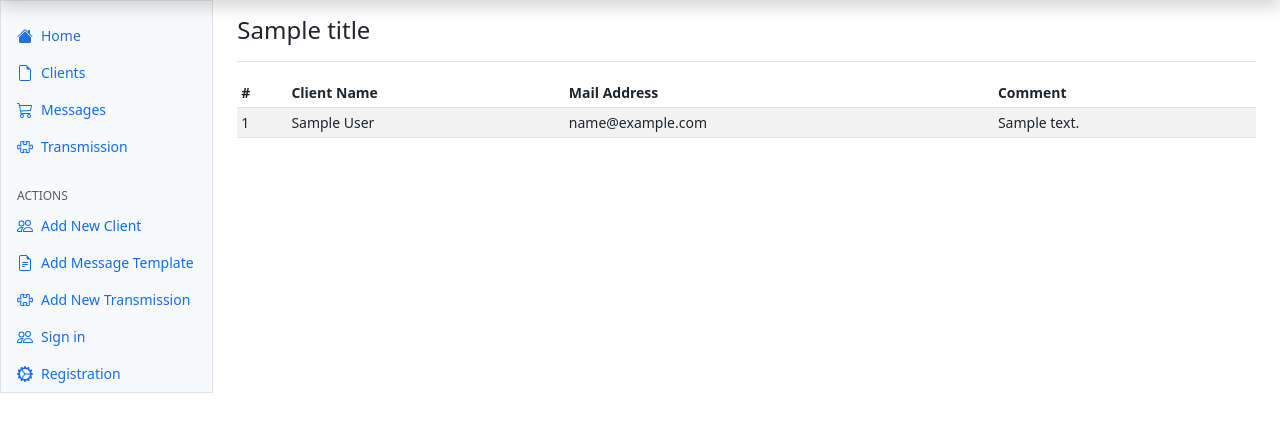
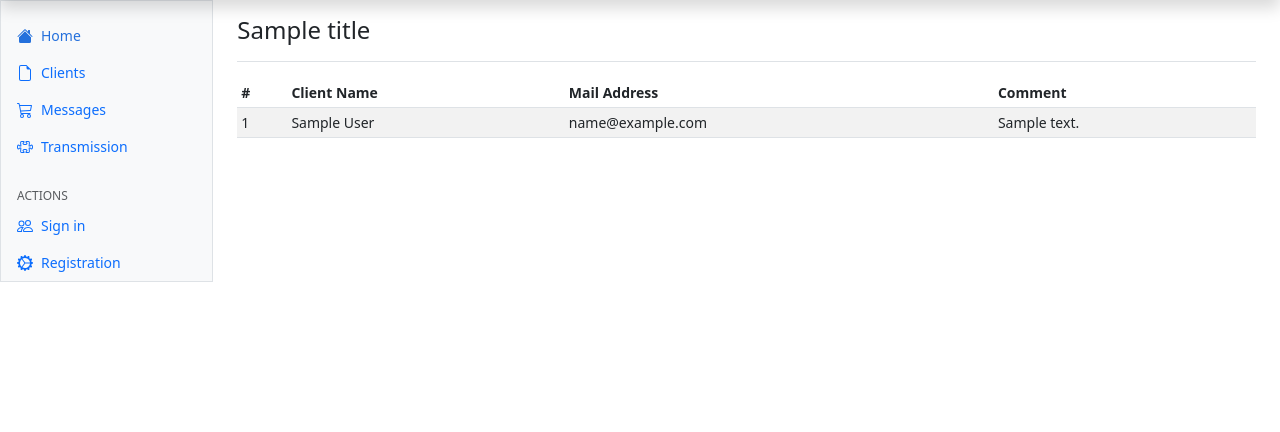
Before and after one commit to puz27/Education_coursework_6, a Django app: template mailing/templates/mailing/clients.html in a window 1280 px wide. Shown: the part 48-480 px from the top of the page. Run offline with Django 4.2, Linux system fonts and the light colour scheme; the template is opened without the code that fills it: most values are stand-ins (such as "Sample title", 1, 10 or a date in 2020); parts of the project's set-up code (start-up, migrations or seed data) failed here and were passed over.

Commit message:
change user rights in templates

```diff
--- a/mailing/templates/mailing/base.html
+++ b/mailing/templates/mailing/base.html
@@ -221,38 +221,45 @@
                 Messages
               </a>
             </li>
+
             <li class="nav-item">
               <a class="nav-link d-flex align-items-center gap-2" href="{% url 'mailing:transmissions' %}">
                 <svg class="bi"><use xlink:href="#puzzle"/></svg>
                 Transmission
               </a>
             </li>
+
           </ul>
 
           <h6 class="sidebar-heading d-flex justify-content-between align-items-center px-3 mt-4 mb-1 text-body-secondary text-uppercase">
             <span> Actions </span>
           </h6>
           <ul class="nav flex-column mb-auto">
+            {% if perms.mailing.add_clients %}
             <li class="nav-item">
               <a class="nav-link d-flex align-items-center gap-2" href="{% url 'mailing:client_create' %}">
                 <svg class="bi"><use xlink:href="#people"/></svg>
                 Add New Client
               </a>
             </li>
+            {% endif %}
+            {% if perms.mailing.add_messages %}
            <li class="nav-item">
               <a class="nav-link d-flex align-items-center gap-2" href="{% url 'mailing:message_create' %}">
                 <svg class="bi"><use xlink:href="#file-earmark-text"/></svg>
                 Add Message Template
               </a>
             </li>
+            {% endif %}
              </li>
+            {% if perms.mailing.add_transmission %}
             <li class="nav-item">
               <a class="nav-link d-flex align-items-center gap-2" href="{% url 'mailing:transmission_create' %}">
                 <svg class="bi"><use xlink:href="#puzzle"/></svg>
                 Add New Transmission
               </a>
             </li>
-
+            {% endif %}
 
 
           <ul class="nav flex-column mb-auto">
--- a/mailing/templates/mailing/clients.html
+++ b/mailing/templates/mailing/clients.html
@@ -8,13 +8,13 @@
               <th scope="col">Client Name</th>
               <th scope="col">Mail Address</th>
               <th scope="col">Comment</th>
-            {% if perms.mailing.view_transmission %}
+            {% if perms.mailing.view_clients %}
                 <th scope="col">View</th>
             {% endif %}
-            {% if perms.mailing.change_transmission %}
+            {% if perms.mailing.change_clients %}
                 <th scope="col">Update</th>
             {% endif %}
-            {% if perms.mailing.delete_transmission %}
+            {% if perms.mailing.delete_clients %}
                 <th scope="col">Delete</th>
             {% endif %}
             </tr>
--- a/mailing/templates/mailing/messages.html
+++ b/mailing/templates/mailing/messages.html
@@ -6,13 +6,13 @@
         <tr>
               <th scope="col">#</th>
               <th scope="col">Theme</th>
-            {% if perms.mailing.view_transmission %}
+            {% if perms.mailing.view_messages %}
                 <th scope="col">View</th>
             {% endif %}
-            {% if perms.mailing.change_transmission %}
+            {% if perms.mailing.change_messages %}
                 <th scope="col">Update</th>
             {% endif %}
-            {% if perms.mailing.delete_transmission %}
+            {% if perms.mailing.delete_messages %}
                 <th scope="col">Delete</th>
             {% endif %}
         </tr>
--- a/mailing/templates/mailing/transmissions.html
+++ b/mailing/templates/mailing/transmissions.html
@@ -13,7 +13,7 @@
               {% if perms.mailing.view_transmission %}
               <th scope="col">Full View</th>
               {% endif %}
-              {% if perms.mailing.change_transmission %}
+              {% if perms.mailing.view_transmission %}
               <th scope="col">Update</th>
               {% endif %}
               {% if perms.mailing.delete_transmission %}
@@ -41,7 +41,7 @@
             {% if perms.mailing.view_transmission %}
                 <td> <a href="{% url 'mailing:transmission_card' transmission.slug %}"  class="btn btn-sm btn-outline-secondary">View</a></td>
             {% endif %}
-            {% if perms.mailing.change_transmission %}
+            {% if perms.mailing.view_transmission %}
                 <td> <a href="{% url 'mailing:transmission_update' transmission.slug %}"  class="btn btn-sm btn-outline-secondary">Update</a></td>
             {% endif %}
             {% if perms.mailing.delete_transmission %}
```
